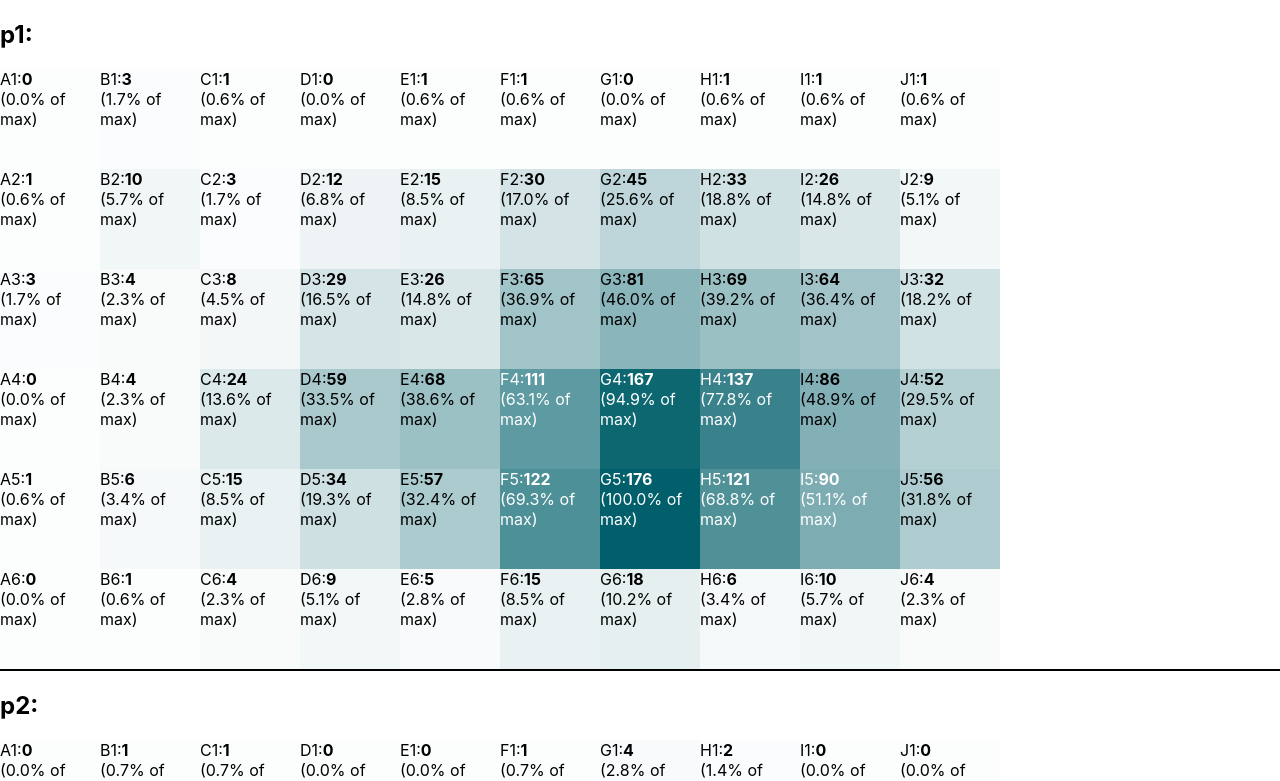
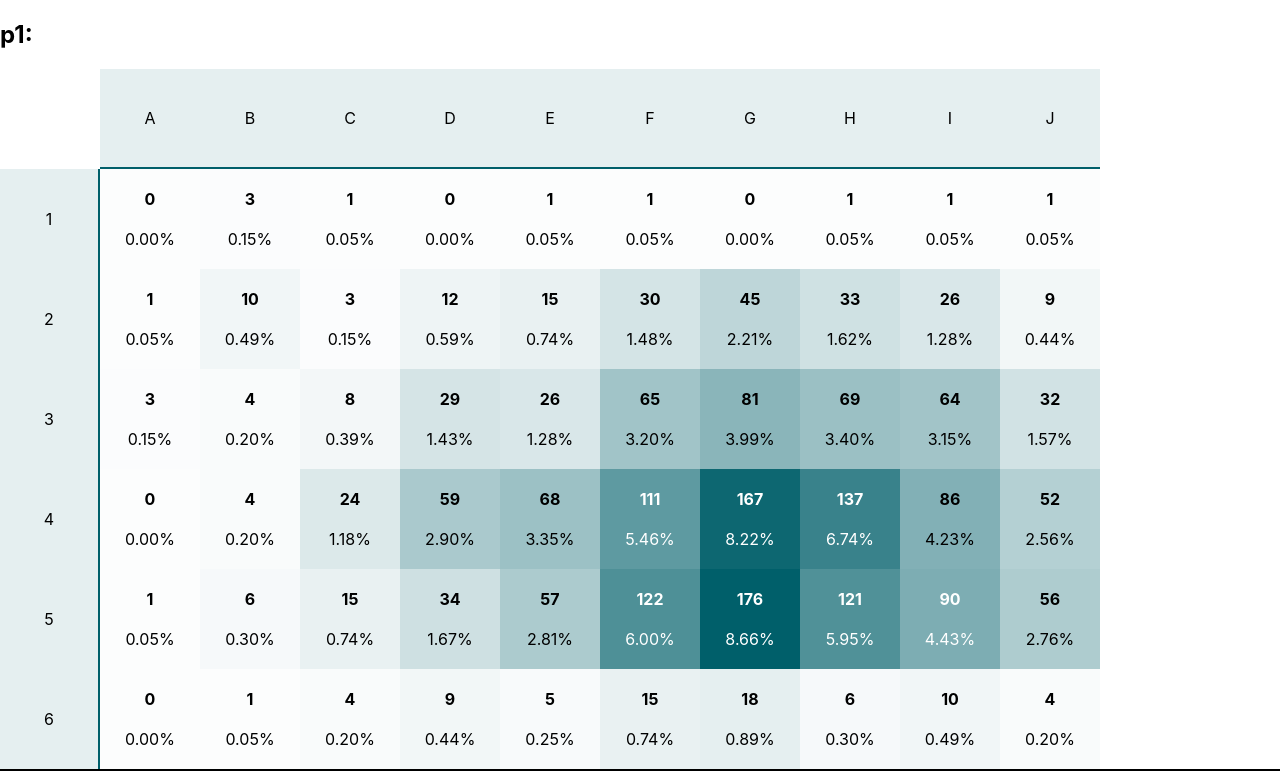
Before and after one commit to joshua-scott/eye-gaze-chart, a React (Create React App) app: page / in a window 1280 px wide. Shown: the top 781 px of the page. Built offline with nearby package versions, Linux system fonts and the light colour scheme.

Commit message:
Doing well

```diff
--- a/src/App.tsx
+++ b/src/App.tsx
@@ -21,6 +21,7 @@ const App: React.FC = () => {
               <h2>{participantName}:</h2>
               <HeatmapGrid
                 coordinates={dataByParticipant[participantName]}
+                participantName={participantName}
                 key={participantName}
               />
             </>
--- a/src/components/HeatmapGrid.tsx
+++ b/src/components/HeatmapGrid.tsx
@@ -1,25 +1,39 @@
 import React from "react";
-import styled from "styled-components";
+import styled, { css } from "styled-components";
 import { CoordinatesArray, ParticipantNameOrAll } from "../types";
 import { ROWS, COLUMNS } from "../constants";
 
 interface Props {
   coordinates: CoordinatesArray;
+  participantName: string;
 }
 
 const Grid = styled.div`
   display: grid;
-  grid-template-columns: repeat(10, 100px);
-  grid-template-rows: repeat(6, 100px);
+  grid-template-columns: repeat(11, 100px);
+  grid-template-rows: repeat(7, 100px);
   border-bottom: 2px solid black;
 `;
 
 const GridItem = styled.div`
   background-color: rgba(0, 95, 106, ${p => p.transparency});
   color: ${p => (p.transparency < 0.5 ? "black" : "white")};
+  display: flex;
+  flex-direction: column;
+  align-items: center;
+  justify-content: center;
+  text-align: center;
+
+  ${props => css`border-${props.border}: 2px solid rgb(0, 95, 106);`}
+
+  ${props =>
+    props.border &&
+    css`
+      background-color: rgba(0, 95, 106, 0.1);
+    `}
 `;
 
-const HeatmapGrid: React.FC<Props> = ({ coordinates }) => {
+const HeatmapGrid: React.FC<Props> = ({ coordinates, participantName }) => {
   let coordinatesCount = {};
   ROWS.forEach(row => {
     COLUMNS.forEach(column => {
@@ -37,20 +51,41 @@ const HeatmapGrid: React.FC<Props> = ({ coordinates }) => {
     0
   );
 
+  const total = Object.keys(coordinatesCount).reduce(
+    (previousValue, coordString) => {
+      return previousValue + coordinatesCount[coordString];
+    },
+    0
+  );
+
   return (
-    <div>
+    <div className={participantName}>
       <Grid>
+        <GridItem transparency={0} />
+        {COLUMNS.map(column => (
+          <GridItem transparency={0} border="bottom">
+            {column}
+          </GridItem>
+        ))}
         {ROWS.map(row =>
           COLUMNS.map(column => {
-            const count = parseInt(coordinatesCount[`${column}${row}`]);
+            const coords = `${column}${row}`;
+            const count = parseInt(coordinatesCount[coords]);
             const percentageOfMax = (count / max) * 100;
+            const percentageOfTotal = (count / total) * 100;
             return (
-              <GridItem transparency={Math.max(percentageOfMax, 1) / 100}>
-                {column}
-                {row}:<strong>{count}</strong>
-                <br />
-                {`(${percentageOfMax.toFixed(1)}% of max)`}
-              </GridItem>
+              <>
+                {column === "A" && (
+                  <GridItem transparency={0} border="right">
+                    {row}
+                  </GridItem>
+                )}
+                <GridItem transparency={Math.max(percentageOfMax, 1) / 100}>
+                  <strong>{count}</strong>
+                  <br />
+                  {`${percentageOfTotal.toFixed(2)}%`}
+                </GridItem>
+              </>
             );
           })
         )}
```
